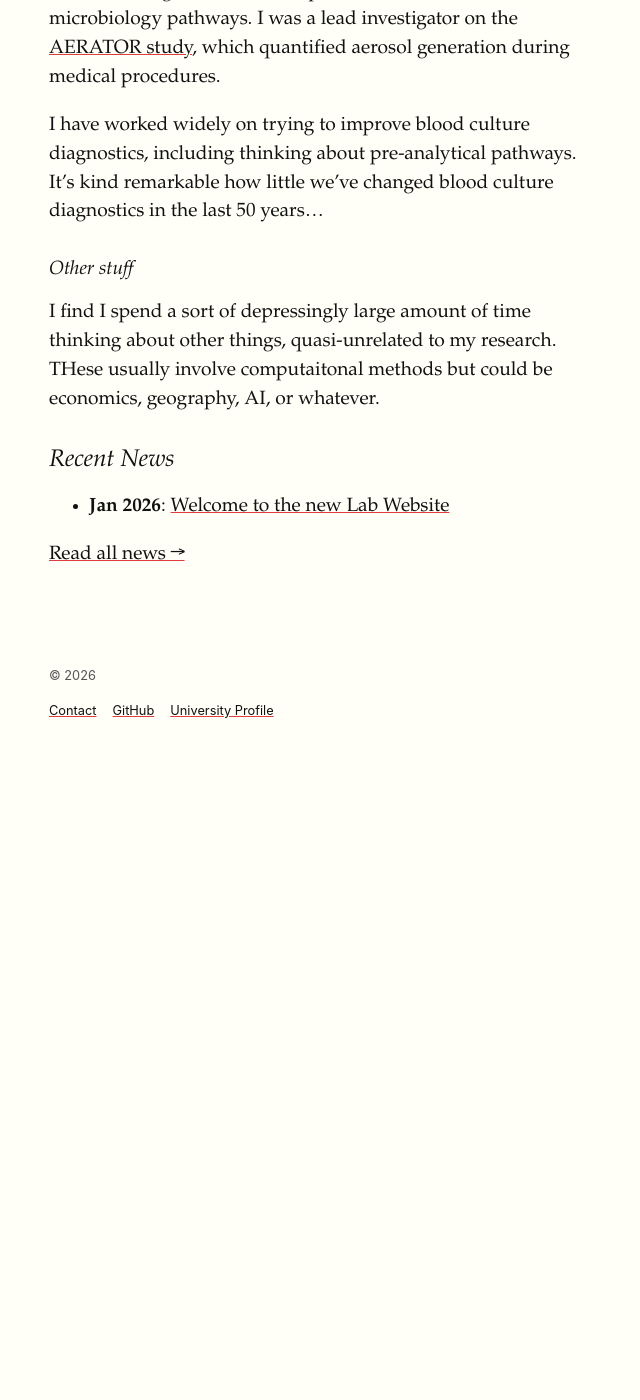
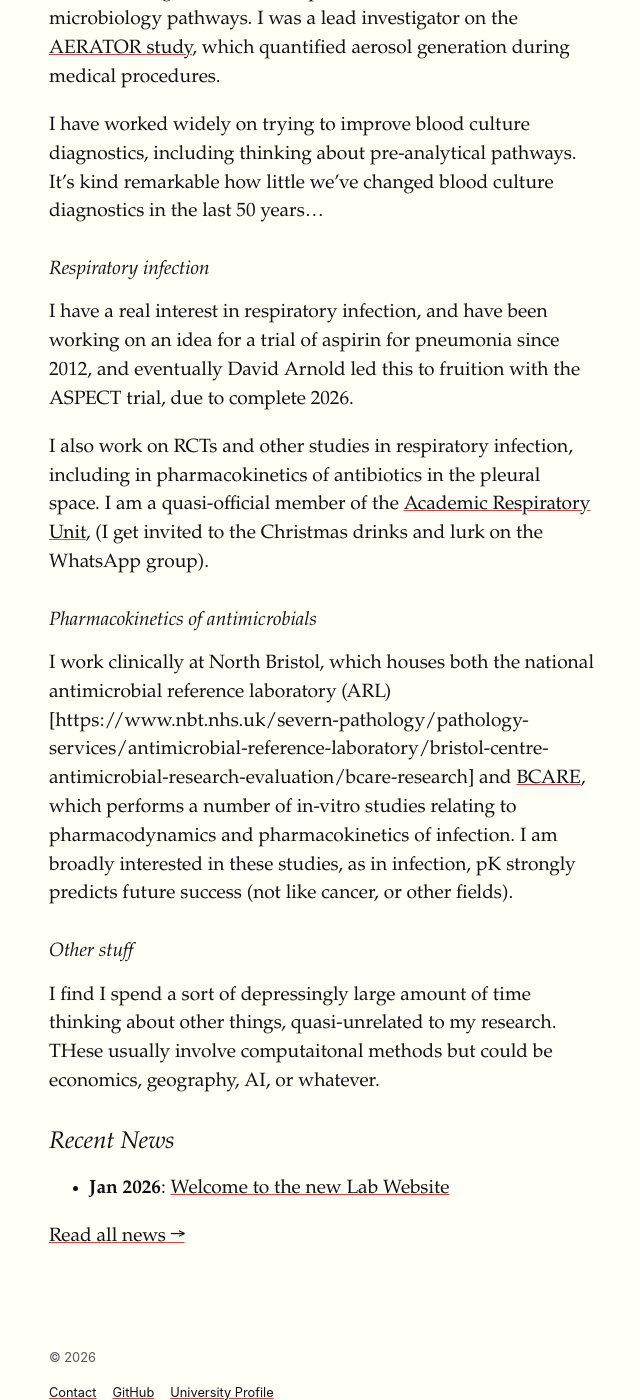
Before and after one commit to gushamilton/lab, a Jekyll site: the page built from index.md, in a window 1280 px wide and 1400 px high, scrolled down 1529 px. Shown: the whole window, without its empty margins (111-751 px from the left). Built offline with Jekyll 4.4.1, drawn with Linux system fonts in a browser that asks for light colours; before the commit the page ends 2313 px from its top, so only the background shows below that.

Commit message:
Final content updates: added Respiratory & PK sections, refined text

```diff
--- a/index.md
+++ b/index.md
@@ -45,6 +45,17 @@ which quantified aerosol generation during medical procedures.
 I have worked widely on trying to improve blood culture diagnostics, including thinking about pre-analytical pathways. It's kind remarkable how little we've changed blood culture diagnostics in the last 50 years...
 
 
+### Respiratory infection
+
+I have a real interest in respiratory infection, and have been working on an idea for a trial of aspirin for pneumonia since 2012, and eventually David Arnold led this to fruition with the ASPECT trial, due to complete 2026.
+
+I also work on RCTs and other studies in respiratory infection, including in pharmacokinetics of antibiotics in the pleural space. I am a quasi-official member of the [Academic Respiratory Unit](https://www.bristol.ac.uk/medicine/medicine/academic-respiratory-unit/), (I get invited to the Christmas drinks and lurk on the WhatsApp group).
+
+
+### Pharmacokinetics of antimicrobials
+
+I work clinically at North Bristol, which houses both the national antimicrobial reference laboratory (ARL)[https://www.nbt.nhs.uk/severn-pathology/pathology-services/antimicrobial-reference-laboratory/bristol-centre-antimicrobial-research-evaluation/bcare-research] and [BCARE](https://www.nbt.nhs.uk/severn-pathology/pathology-services/antimicrobial-reference-laboratory/bristol-centre-antimicrobial-research-evaluation/bcare-research), which performs a number of in-vitro studies relating to pharmacodynamics and pharmacokinetics of infection. I am broadly interested in these studies, as in infection, pK strongly predicts future success (not like cancer, or other fields).
+
 ### Other stuff
 
 I find I spend a sort of depressingly large amount of time thinking about other things, quasi-unrelated to my research. THese usually involve computaitonal methods but could be economics, geography, AI, or whatever.
```
Also changed, not shown: about.md (+1 -1 lines), research.md (+2 -0 lines).
